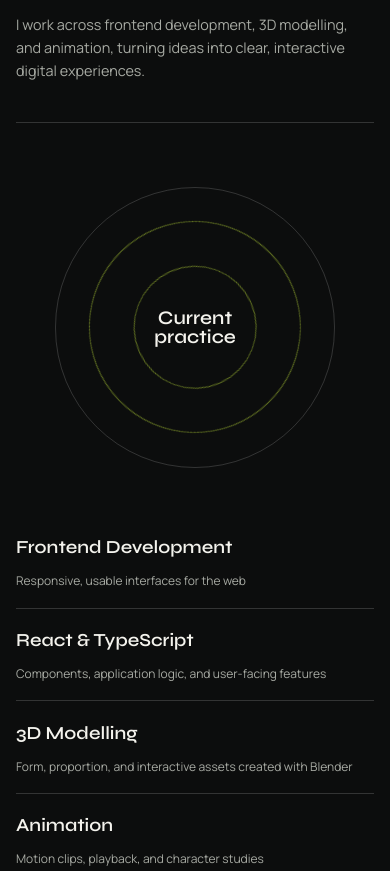
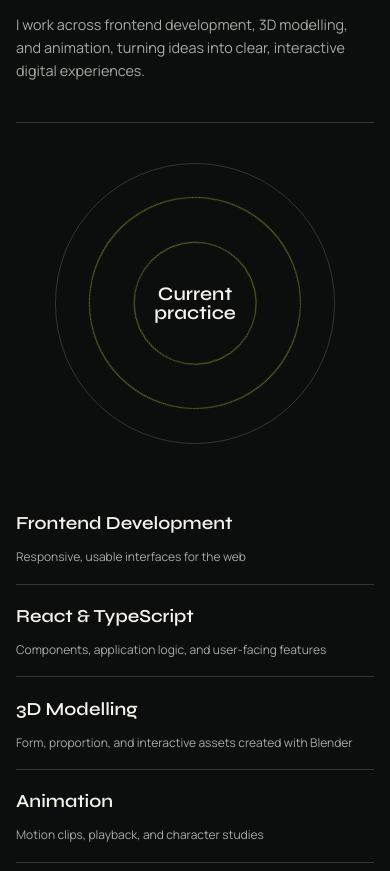
Before and after one commit to Menglay11/menglay-portfolio, a plain HTML site: page index.html in a window 390 px wide. Shown: the part 3989-4860 px from the top of the page. Drawn offline with Linux system fonts and the light colour scheme; some packages are replaced by stand-ins of ours; a script that the page names is missing.

Commit message:
Adjust padding in practice section and orbit for improved layout responsiveness

```diff
--- a/css/style.css
+++ b/css/style.css
@@ -238,11 +238,11 @@ html.has-viewer-fullscreen, html.has-viewer-fullscreen body { overflow: hidden;
 .web-project__link svg { width: 1.15rem; flex: 0 0 auto; fill: none; stroke: currentColor; stroke-linecap: round; stroke-linejoin: round; stroke-width: 1.7; }
 .web-project__link:hover { gap: 3rem; background: var(--signal); color: var(--signal-ink); }
 
-.practice-section { position: relative; padding: clamp(6rem, 11vw, 10rem) var(--page); background: var(--stage); color: var(--stage-ink); overflow: hidden; }
+.practice-section { position: relative; padding: clamp(4rem, 6vw, 6rem) var(--page); background: var(--stage); color: var(--stage-ink); overflow: hidden; }
 .practice-heading { display: grid; grid-template-columns: 1.55fr .75fr; align-items: end; gap: clamp(1.25rem, 3vw, 3.5rem); padding-bottom: var(--heading-rule-gap); border-bottom: 1px solid var(--stage-line); }
 .practice-heading h2 { margin: 0; font-family: var(--display); font-size: clamp(2.8rem, 5.4vw, 5.25rem); font-weight: 600; letter-spacing: -.04em; line-height: .9; }
 .practice-heading > span { max-width: 31ch; color: var(--stage-soft); font-size: .9rem; }
-.practice-orbit { position: relative; display: grid; grid-template-columns: minmax(17rem, .8fr) 1.5fr; gap: clamp(3rem, 8vw, 9rem); align-items: center; padding-top: clamp(4rem, 8vw, 8rem); }
+.practice-orbit { position: relative; display: grid; grid-template-columns: minmax(17rem, .8fr) 1.5fr; gap: clamp(3rem, 8vw, 9rem); align-items: center; padding-top: clamp(2.5rem, 4vw, 4.5rem); }
 .practice-core { position: relative; display: grid; place-items: center; width: min(29vw, 24rem); aspect-ratio: 1; border: 1px solid var(--stage-line); border-radius: 50%; }
 .practice-core::before, .practice-core::after { position: absolute; border: 1px solid color-mix(in srgb, var(--signal) 42%, transparent); border-radius: 50%; content: ""; animation: orbit 18s linear infinite; }
 .practice-core::before { inset: 12%; }
```
